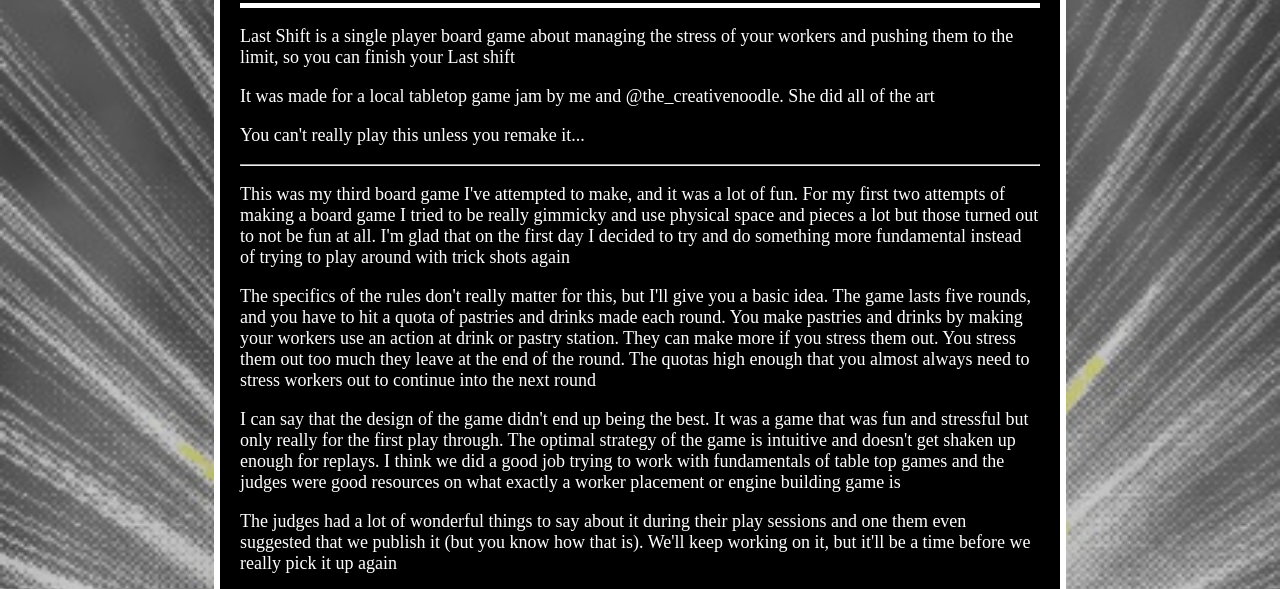
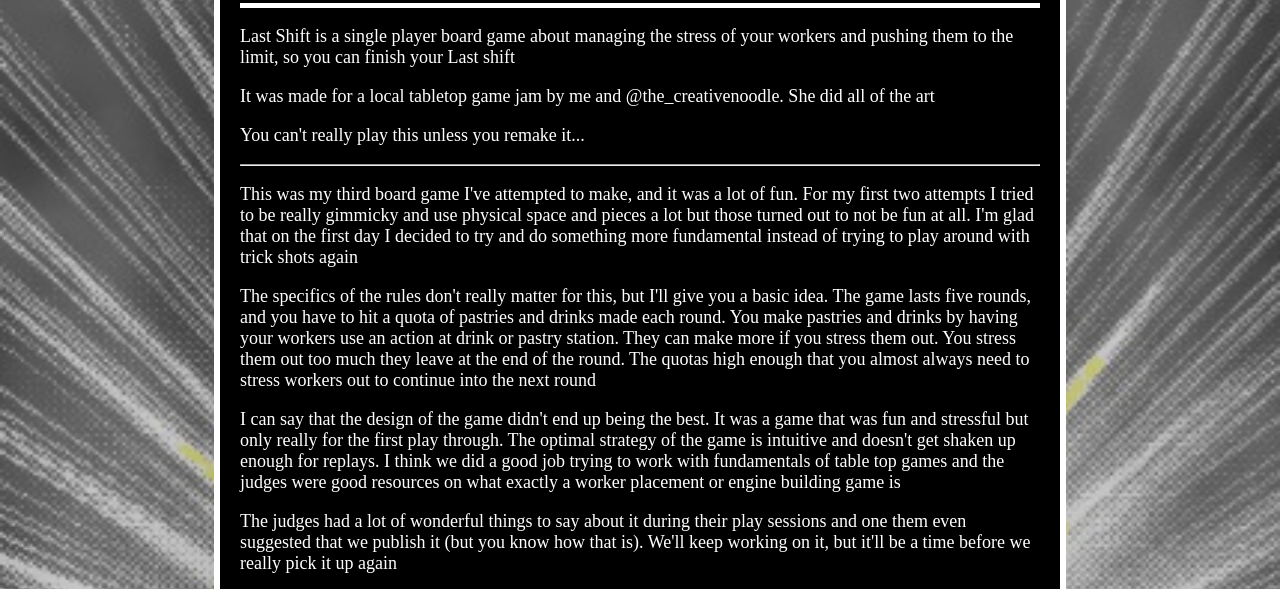
Before and after one commit to MOUSE6PASTE/MOUSE6PASTE.github.io, a plain HTML site: page Games/The Last Shift.html in a window 1280 px wide. Shown: the part 208-797 px from the top of the page. Drawn offline with Linux system fonts and the light colour scheme.

Commit message:
Add files via upload

```diff
--- a/Games/The Last Shift.html
+++ b/Games/The Last Shift.html
@@ -29,8 +29,8 @@
     <p>It was made for a local tabletop game jam by me and @the_creativenoodle. She did all of the art</p>
     <p>You can't really play this unless you remake it...</p>
     <hr>
-    <p>This was my third board game I've attempted to make, and it was a lot of fun. For my first two attempts of making a board game I tried to be really gimmicky and use physical space and pieces a lot but those turned out to not be fun at all. I'm glad that on the first day I decided to try and do something more fundamental instead of trying to play around with trick shots again</p>
-    <p>The specifics of the rules don't really matter for this, but I'll give you a basic idea. The game lasts five rounds, and you have to hit a quota of pastries and drinks made each round. You make pastries and drinks by making your workers use an action at drink or pastry station. They can make more if you stress them out. You stress them out too much they leave at the end of the round. The quotas high enough that you almost always need to stress workers out to continue into the next round</p>
+    <p>This was my third board game I've attempted to make, and it was a lot of fun. For my first two attempts I tried to be really gimmicky and use physical space and pieces a lot but those turned out to not be fun at all. I'm glad that on the first day I decided to try and do something more fundamental instead of trying to play around with trick shots again</p>
+    <p>The specifics of the rules don't really matter for this, but I'll give you a basic idea. The game lasts five rounds, and you have to hit a quota of pastries and drinks made each round. You make pastries and drinks by having your workers use an action at drink or pastry station. They can make more if you stress them out. You stress them out too much they leave at the end of the round. The quotas high enough that you almost always need to stress workers out to continue into the next round</p>
     <p>I can say that the design of the game didn't end up being the best. It was a game that was fun and stressful but only really for the first play through. The optimal strategy of the game is intuitive and doesn't get shaken up enough for replays. I think we did a good job trying to work with fundamentals of table top games and the judges were good resources on what exactly a worker placement or engine building game is</p>
     <p>The judges had a lot of wonderful things to say about it during their play sessions and one them even suggested that we publish it (but you know how that is). We'll keep working on it, but it'll be a time before we really pick it up again</p>
   </div>
```
Also changed, not shown: Games/PushAndPull.html (+4 -2 lines), Images/Initial Design.jpg.
